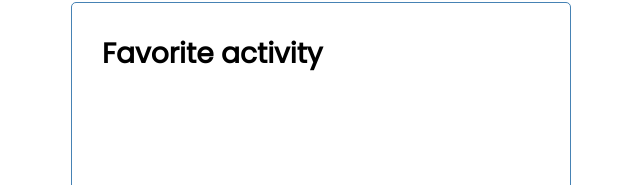
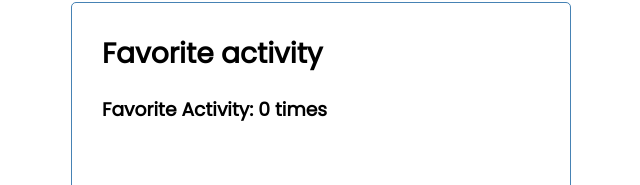
Before and after one commit to brad-bb-bell/simple-activity-tracker, a Vue app: page / in a window 1280 px wide. Shown: the part 394-579 px from the top of the page, without its empty margins (319-959 px from the left). Built offline with nearby package versions, Linux system fonts and the light colour scheme; no server answers.

Commit message:
adds favorite component and displays favorite activity

```diff
--- a/src/App.vue
+++ b/src/App.vue
@@ -30,6 +30,7 @@
 
   <div class="container">
     <Section title="Favorite activity" />
+    <Favorite :name="highestActivity" :count="highestCount" />
   </div>
   <div class="container">
     <Section title="Recent activities" />
@@ -44,8 +45,9 @@ import Header from "./components/Header.vue";
 import Section from "./components/Section.vue";
 import Button from "./components/Button.vue";
 import Activities from "./components/Activities.vue";
+import DidIts from "./components/DidIts.vue";
 import AddActivity from "./components/AddActivity.vue";
-import DidIts from "./components/DidIts.vue";
+import Favorite from "./components/Favorite.vue";
 import Datepicker from "@vuepic/vue-datepicker";
 import "@vuepic/vue-datepicker/dist/main.css";
 import { ref } from "vue";
@@ -61,6 +63,7 @@ export default {
     Activities,
     AddActivity,
     DidIts,
+    Favorite,
     // Dropdown,
   },
   data() {
@@ -70,6 +73,8 @@ export default {
       selectedId: [],
       didIts: [],
       calendarDate: "",
+      highestActivity: "Favorite Activity",
+      highestCount: 0,
     };
   },
   methods: {
@@ -221,16 +226,16 @@ export default {
         let count = favorites.get(didIt.name) + 1;
         favorites.set(didIt.name, count);
       });
-      let highestCount = 0;
-      let highestActivity = "";
+      this.highestCount = 0;
+      this.highestActivity = "";
       this.activities.forEach((activity) => {
-        if (favorites.get(activity.name) > highestCount) {
-          highestCount = favorites.get(activity.name);
-          highestActivity = activity.name;
+        if (favorites.get(activity.name) > this.highestCount) {
+          this.highestCount = favorites.get(activity.name);
+          this.highestActivity = activity.name;
         }
       });
       favorites.display();
-      console.log(highestActivity, highestCount);
+      console.log(this.highestActivity, this.highestCount);
     },
   },
   created() {
--- /dev/null
+++ b/src/components/Favorite.vue
@@ -0,0 +1,15 @@
+<template>
+  <div>
+    <h3>{{ name }}: {{ count }} times</h3>
+  </div>
+</template>
+
+<script>
+export default {
+  name: "favorte-display",
+  props: {
+    name: String,
+    count: Number,
+  },
+};
+</script>
```
